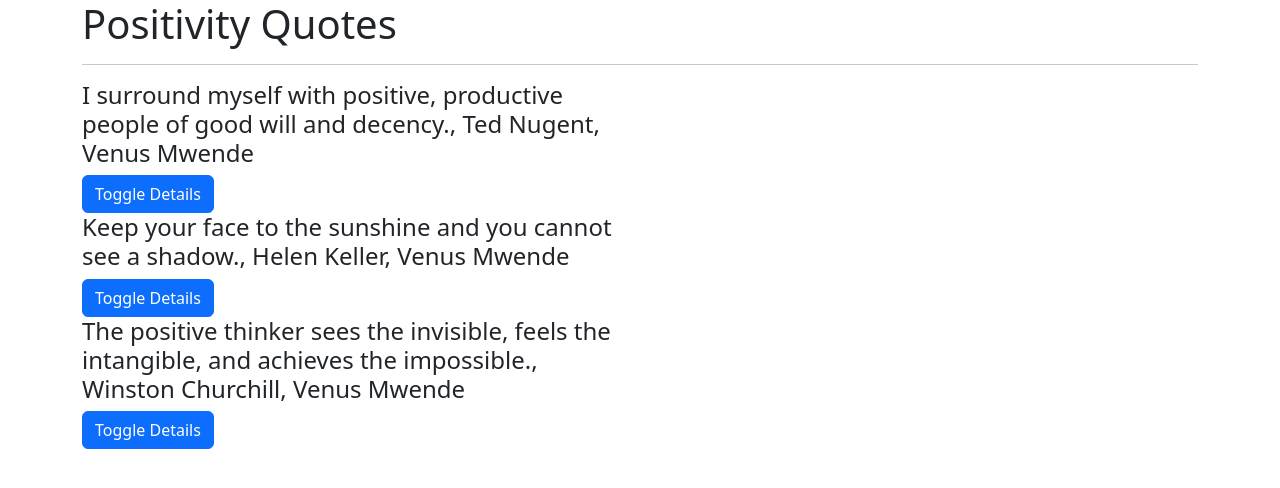
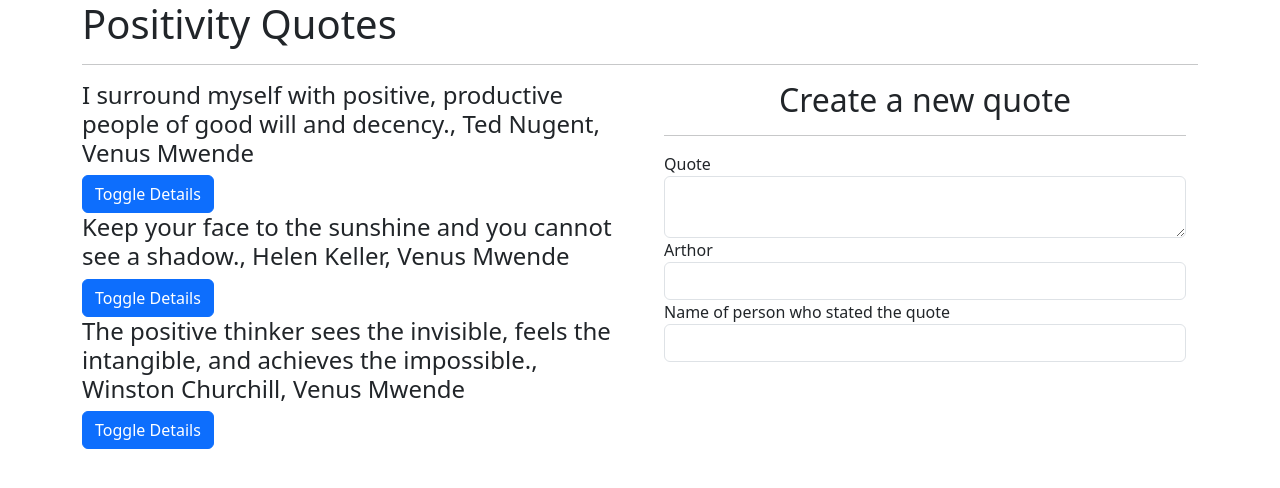
Before and after one commit to Venus-Kavunza/Fav-Quotes, an Angular app: page / in a window 1280 px wide. Shown: the top 488 px of the page. Built offline with nearby package versions, Linux system fonts and the light colour scheme.

Commit message:
It will add changes to quote form component

```diff
--- a/src/app/app.module.ts
+++ b/src/app/app.module.ts
@@ -1,4 +1,5 @@
 import { NgModule } from '@angular/core';
+import { FormsModule } from '@angular/forms';
 import { BrowserModule } from '@angular/platform-browser';
 
 import { AppRoutingModule } from './app-routing.module';
@@ -20,7 +21,8 @@ import { QuoteFormComponent } from './quote-form/quote-form.component';
   ],
   imports: [
     BrowserModule,
-    AppRoutingModule
+    AppRoutingModule,
+    FormsModule
   ],
   providers: [],
   bootstrap: [AppComponent]
--- a/src/app/quote-form/quote-form.component.html
+++ b/src/app/quote-form/quote-form.component.html
@@ -1 +1,24 @@
-<p>quote-form works!</p>
+<div class="container-fluid">
+    <h2 class="text-center">Create a new quote</h2>
+    <hr>
+    <form>
+        <div class="form-group">
+
+            <label for="quote">Quote</label>
+            <textarea type="text" required class="form-control" id="quote"></textarea>
+
+        </div>
+        <div class="form-group">
+
+            <label for="arthor">Arthor</label>
+            <input type="text" required class="form-control" id="arthor">
+
+        </div>
+        <div class="form-group">
+
+            <label for="writter">Name of person who stated the quote</label>
+            <input type="text" required class="form-control" id="writter">
+
+        </div>
+    </form>
+</div>
--- a/src/app/quote/quote.component.html
+++ b/src/app/quote/quote.component.html
@@ -16,5 +16,8 @@
         </div>
 
       </div>
+      <div class="col-md-6">
+        <app-quote-form></app-quote-form>
+      </div>
     </div>
   </div>
```
